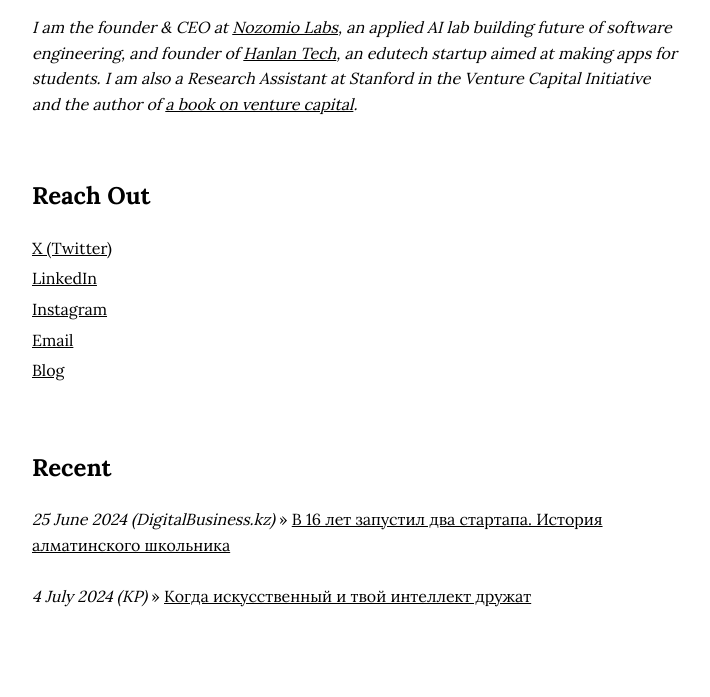
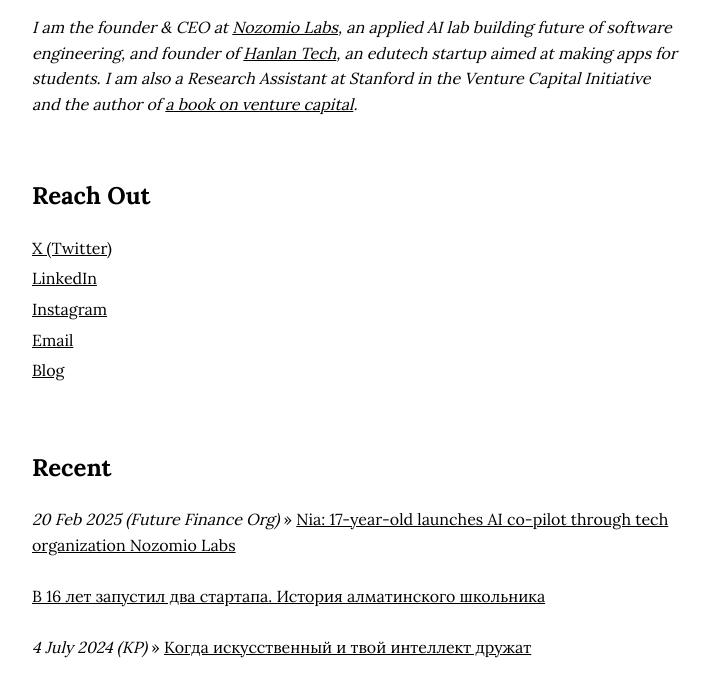
Before and after one commit to arlanrakh/arlanrakh-website, a plain HTML site: page index.html in a window 1280 px wide. Shown: the part 179-876 px from the top of the page, without its empty margins (283-993 px from the left). Drawn offline with Linux system fonts and the light colour scheme.

Commit message:
new article about me

```diff
--- a/index.html
+++ b/index.html
@@ -94,7 +94,10 @@
 
     <h2>Recent</h2>
     <div class="recent-item section">
-        <span class="date">25 June 2024 (DigitalBusiness.kz)</span> »
+        <span class="date">20 Feb 2025 (Future Finance Org)</span> »
+        <a href="https://futurefinanceinc.org/journals/nia-nozomio-lab" target="_blank">Nia: 17-year-old launches AI co-pilot through tech organization Nozomio Labs</a>
+        <br>
+        <br>
         <a href="https://digitalbusiness.kz/2024-06-25/istoriya-almatinskogo-shkolnika/" target="_blank">В 16 лет запустил два стартапа. История алматинского школьника</a>
         <br>
         <br>
```
